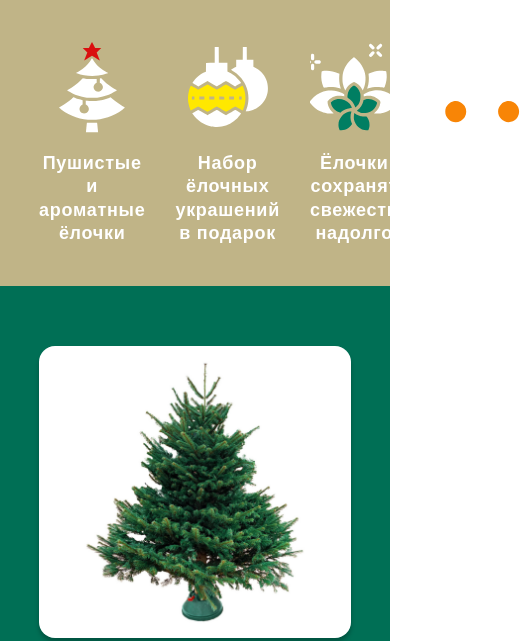
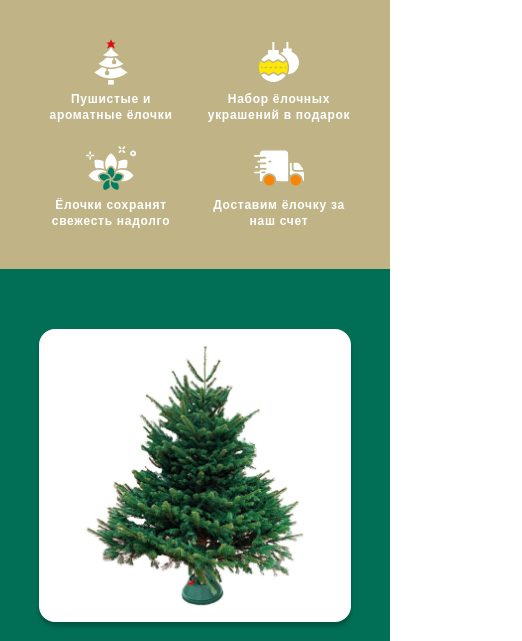
Before and after one commit to AlexanderKoldin/ChristmasTrees, a plain HTML site: page index.html in a window 390 px wide. Shown: the part 357-998 px from the top of the page, 522 px wide, since content can reach past the window. Drawn offline with Linux system fonts and the light colour scheme.

Commit message:
Адапитв блока фичи

```diff
--- a/CSS/features.css
+++ b/CSS/features.css
@@ -22,6 +22,8 @@
 
 	background-position: center top;
 	background-repeat: no-repeat;
+
+	box-sizing: 100px;
 }
 .features__item-one {
 	background-image: var(--url-features-one);
@@ -35,3 +37,44 @@
 .features__item-four {
 	background-image: var(--url-features-four);
 }
+
+@media (max-width: 1200px) {
+	.features__item {
+		flex-basis: 190px;
+		font-size: 16px;
+		background-size: 80px;
+		padding-top: 90px;
+	}
+}
+@media (max-width: 1000px) {
+	.features__list {
+		gap: 14px;
+	}
+	.features__item {
+		flex-basis: 162px;
+		font-size: 14px;
+		background-size: 60px;
+		padding-top: 70px;
+	}
+}
+@media (max-width: 760px) {
+	.features__list {
+		gap: 20px 50px;
+		flex-wrap: wrap;
+		justify-content: space-around;
+	}
+	.features__item {
+		flex-basis: 200px;
+	}
+}
+@media (max-width: 580px) {
+	.features__list {
+		gap: 20px 24px;
+	}
+	.features__item {
+		flex-basis: 46%;
+		font-size: 12px;
+		padding-top: 55px;
+		background-size: 50px;
+	}
+}
```
